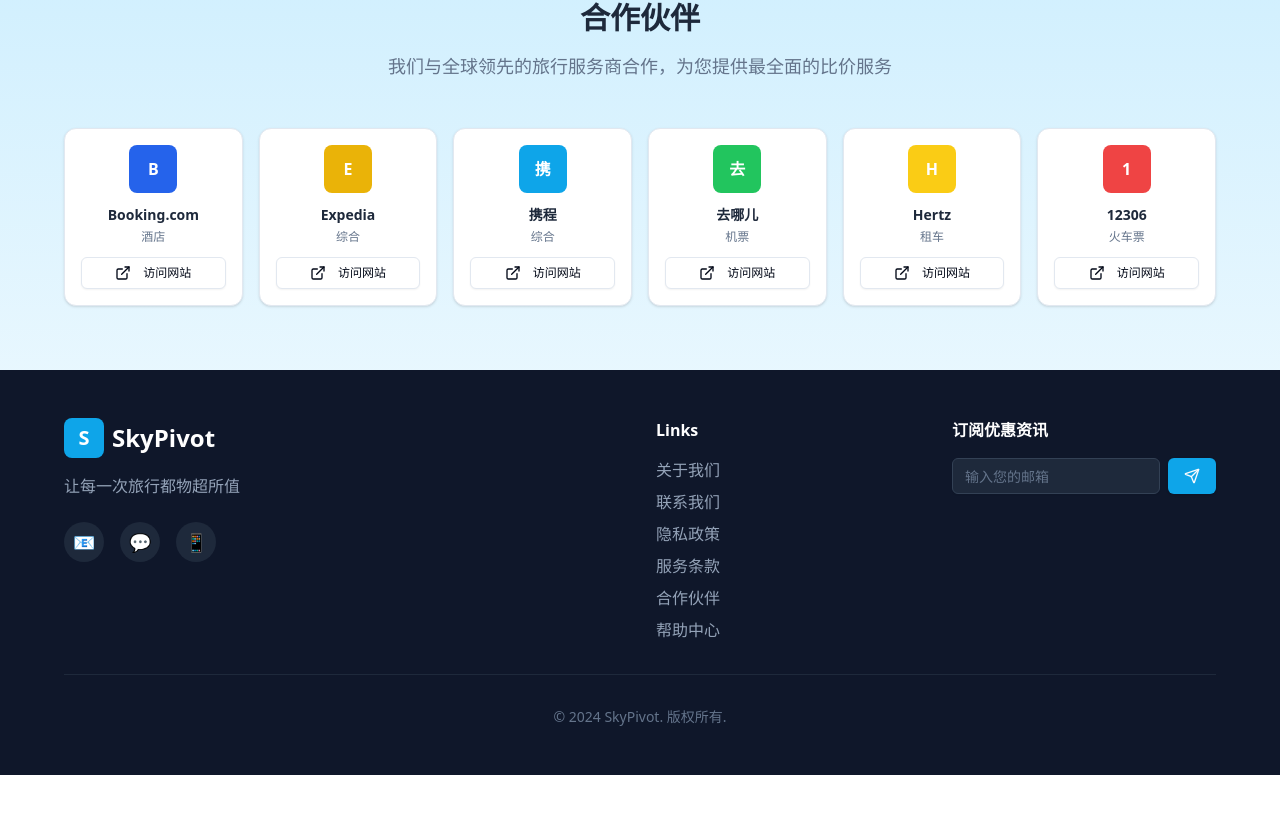
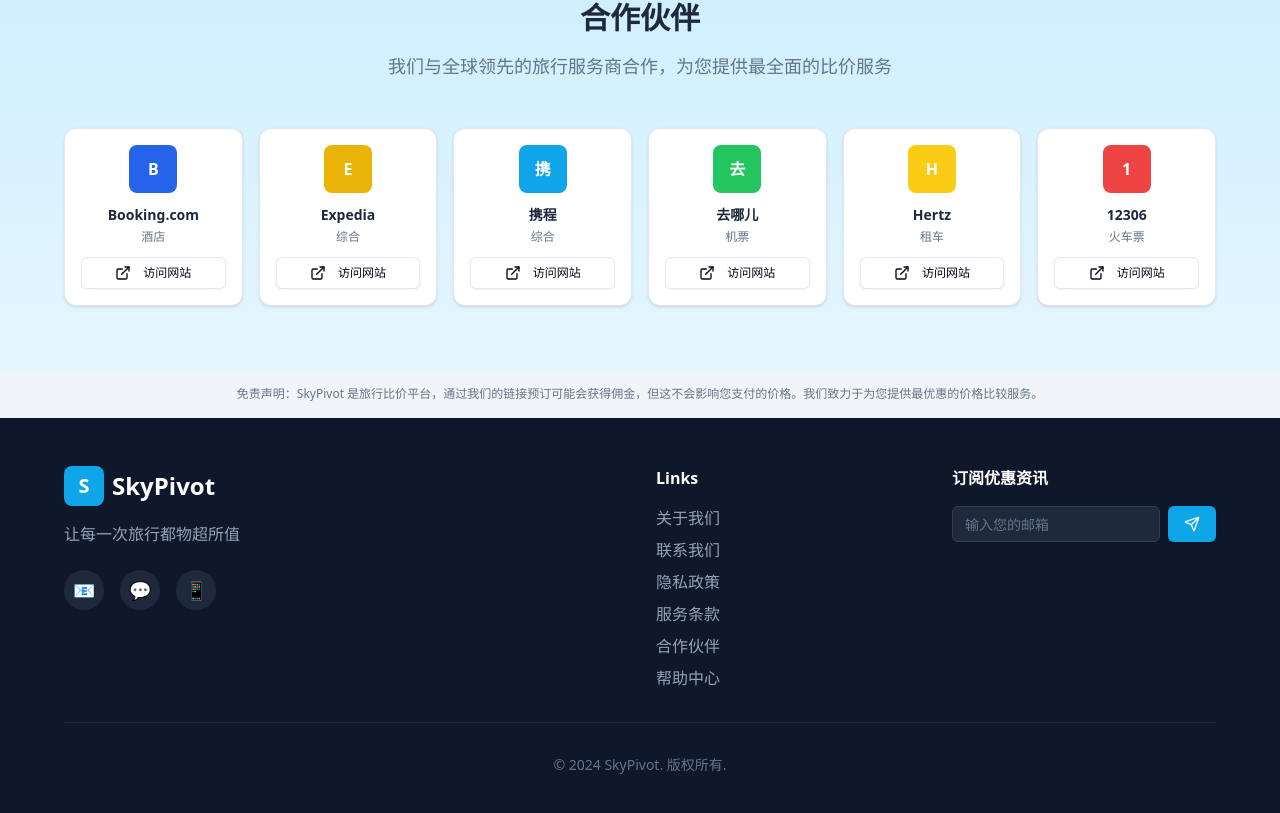
Before and after one commit to shuangyuwu0115-source/skypivot, a React (Vite) app: page / in a window 1280 px wide. Shown: the part 3712-4525 px from the top of the page. Before the commit the page ends 4487 px from the top, so only its background shows below. Built offline with nearby package versions, Linux system fonts and the light colour scheme.

Commit message:
Update App.tsx

```diff
--- a/src/App.tsx
+++ b/src/App.tsx
@@ -14,7 +14,6 @@
 
 type ServiceType = 'flights' | 'hotels' | 'cars' | 'trains';
 
-// 搜索参数类型（已更新）
 interface SearchParams {
   from: string;
   to: string;
@@ -32,7 +31,6 @@
   const [hasSearched, setHasSearched] = useState(false);
   const [language, setLanguage] = useState<'zh' | 'en'>('zh');
 
-  // 搜索参数状态（已更新）
   const [searchParams, setSearchParams] = useState<SearchParams>({
     from: '',
     to: '',
@@ -45,7 +43,6 @@
     isDomestic: true
   });
 
-  // 处理搜索（接收完整参数）
   const handleSearch = (params: SearchParams) => {
     setSearchParams(params);
     setHasSearched(true);
@@ -58,6 +55,15 @@
   const toggleLanguage = () => {
     setLanguage(prev => prev === 'zh' ? 'en' : 'zh');
   };
+
+  const t = {
+    zh: {
+      disclaimer: '免责声明：SkyPivot 是旅行比价平台，通过我们的链接预订可能会获得佣金，但这不会影响您支付的价格。我们致力于为您提供最优惠的价格比较服务。'
+    },
+    en: {
+      disclaimer: 'Disclaimer: SkyPivot is a travel comparison platform. We may earn a commission when you book through our links, but this does not affect the price you pay. We are committed to providing you with the best price comparison service.'
+    }
+  }[language];
 
   return (
     <div className="min-h-screen bg-gradient-to-b from-sky-400 via-sky-300 to-white">
@@ -108,7 +114,7 @@
         </div>
       </nav>
 
-      {/* Hero Section */}
+      {/* Hero Section - 保持不变 */}
       <div className="pt-24 pb-12 px-4">
         <div className="max-w-4xl mx-auto text-center">
           <h1 className="text-4xl md:text-5xl font-bold text-white mb-4 drop-shadow-lg">
@@ -122,14 +128,14 @@
         </div>
       </div>
 
-      {/* Search Section - 传递 onSearch 回调 */}
+      {/* Search Section */}
       <SearchSection
         serviceType={serviceType}
         onSearch={handleSearch}
         language={language}
       />
 
-      {/* Results Section - 传递搜索参数 */}
+      {/* Results Section */}
       {hasSearched && (
         <div id="results-section" className="py-12 px-4">
           <div className="max-w-6xl mx-auto">
@@ -172,6 +178,14 @@
       )}
 
       <PlatformsSection language={language} />
+
+      {/* Disclaimer Banner */}
+      <div className="bg-slate-100 py-4 px-4">
+        <div className="max-w-6xl mx-auto text-center">
+          <p className="text-xs text-slate-500">{t.disclaimer}</p>
+        </div>
+      </div>
+
       <Footer language={language} />
     </div>
   );
```
